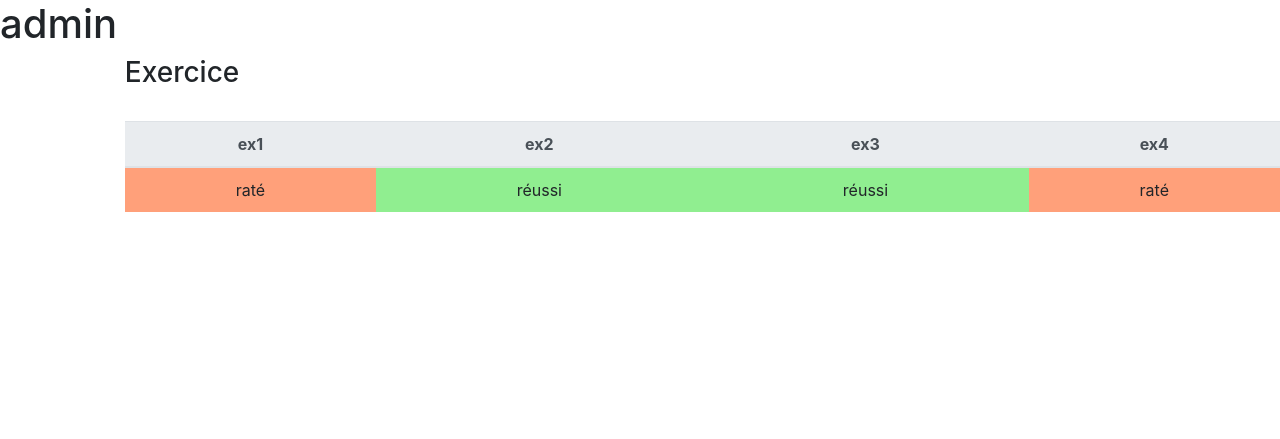
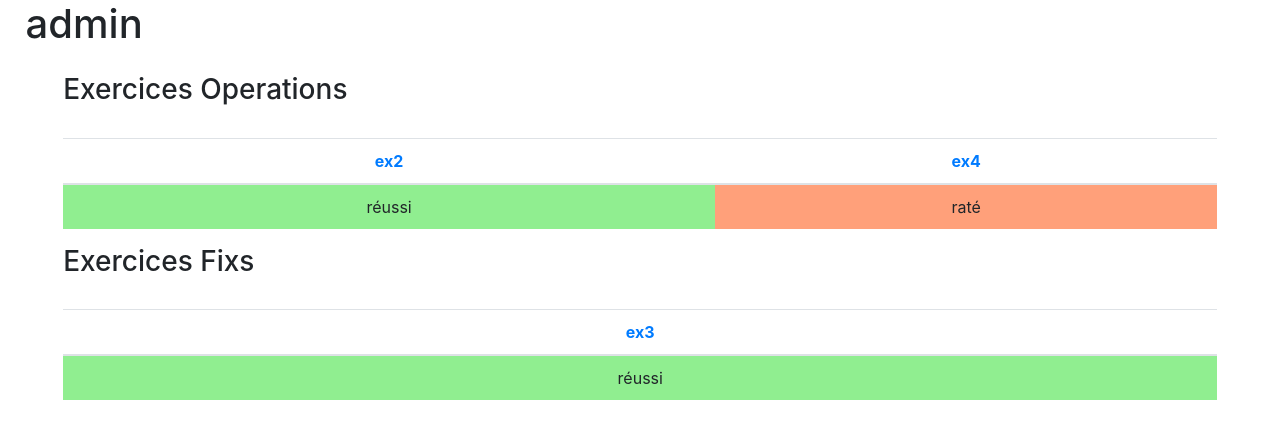
Before and after one commit to HE-Arc/Mathemator, a Django app: page /profile in a window 1280 px wide. Shown: the part 56-495 px from the top of the page. Run offline with Django 3.2, Linux system fonts and the light colour scheme; a user stored in the database is signed in; data comes from the database, SQL or seed files in the repository; some libraries are stand-ins or nearby versions.

Commit message:
fail or win

```diff
--- a/mathematorProject/mathematorApp/templates/profile.html
+++ b/mathematorProject/mathematorApp/templates/profile.html
@@ -1,33 +1,58 @@
 {% extends "base.html" %}
 
 {% block content %}
-<h1>{{ user.get_username }}</h1>
-<div style="margin-left:5%;">
+<div style="margin-left:2%;">
+  <h1>{{ user.get_username }}</h1>
   <h2>{{student.group}}</h2>
-  <div style="margin-left:5%;">
-    <h3>Exercice</h3>
+  <div style="margin-left:3%;margin-right:5%;margin-top:2%;">
+    <h3>Exercices Operations</h3>
     <div class="table-responsive">
       <table class="table" style="text-align:center; margin-top:2%;">
-        <thead class="thead-light">
+        <thead class="black white-text">
           <tr>
-            {% for ex in exercises %}
-                <th scope="col">{{ex.name}}</th>
+            {% for ex in exerciseOperation %}
+                <th scope="col" ><a href="{% url 'operations' ex.id %}">{{ex.name}}</a></th>
             {% endfor %}
           </tr>
         </thead>
         <tbody>
           <tr>
-            {% for ex in exercises %}
-                {% if ex in exerciseDone %}
-                  <td scope="col" class="done">réussi</td>
+            {% for ex in exerciseOperation %}
+                {% if ex.id in exDone %}
+                  <td scope="row" class="done">réussi</td>
                 {% else %}
-                <td scope="col" class="fail">raté</td>
+                  <td scope="row" class="fail">raté</td>
                 {% endif %}
             {% endfor %}
           </tr>
         </tbody>
       </table>
     </div>
+
+    <h3>Exercices Fixs</h3>
+    <div class="table-responsive">
+      <table class="table" style="text-align:center; margin-top:2%;">
+        <thead class="black white-text">
+          <tr>
+            {% for ex in exerciseFix %}
+              <th scope="col" ><a href="{% url 'fix' ex.id %}">{{ex.name}}</a></th>
+            {% endfor %}
+          </tr>
+        </thead>
+        <tbody>
+          <tr>
+            {% for ex in exerciseFix %}
+              {% if ex.id in exDone %}
+                <td scope="row" class="done">réussi</td>
+              {% else %}
+                <td scope="row" class="fail">raté</td>
+              {% endif %}
+            {% endfor %}
+
+          </tr>
+        </tbody>
+      </table>
+    </div>
   </div>
-</div>
+</div
 {% endblock %}
--- a/mathematorProject/mathematorApp/views.py
+++ b/mathematorProject/mathematorApp/views.py
@@ -7,6 +7,7 @@ from .models import Exercise
 from .models import ExerciseOperation
 from .models import ExerciseFix
 from .models import Student
+from .models import ExerciseRequirement
 
 import random
 
@@ -25,19 +26,16 @@ def profile(request):
     student = get_object_or_404(Student, pk=current_user.id)
 
     exercises = Exercise.objects.all()
-    exerciseDone=set(student.relationExerciseDone.all())
-    '''
-    exDoneOrNot = []
-    isDone = False
-    for ex in exercises:
-        for exDone in exerciseDone:
-            if exDone == ex:
-                isDone = True
-        exDoneOrNot.add(isDone)
-        isDone = False
-        '''
-    #exerciseRequirement = set(exercise.relationExerciseRequirement.all())
-    return render(request, "profile.html", {'student':student, "exercises":exercises, "exerciseDone":exerciseDone})
+    exerciseDone= student.relationExerciseDone.all()
+    exercisesOp = ExerciseOperation.objects.all()
+    exerciseFix = ExerciseFix.objects.all()
+    exDone = set()
+    for exD in exerciseDone:
+        exDone.add(exD.id)
+    return render(request, "profile.html",
+        {'student':student, "exercises":exercises,
+         "exerciseDone":exerciseDone, "exerciseOperation" : exercisesOp,
+         "exerciseFix" : exerciseFix, "exDone":exDone})
 
 def login(request):
     if request.user.is_authenticated:
```
